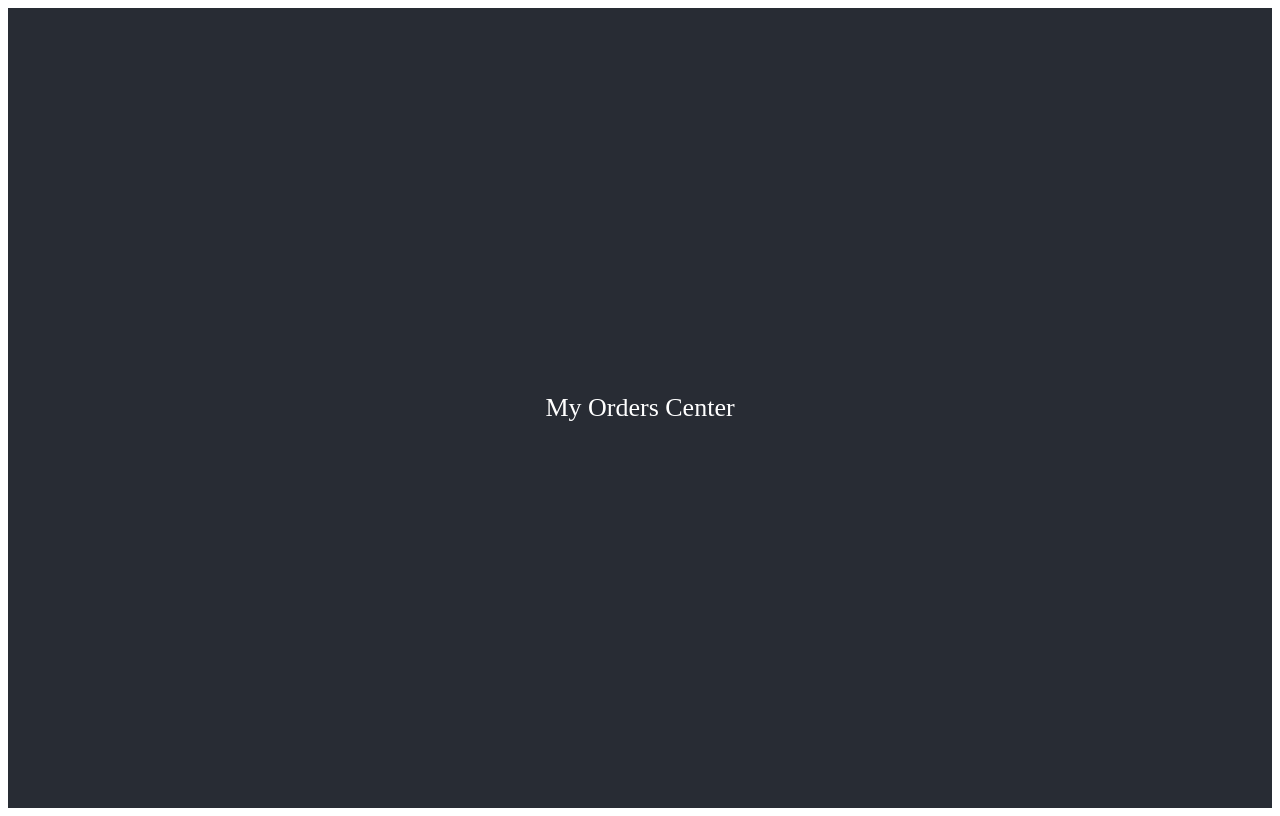
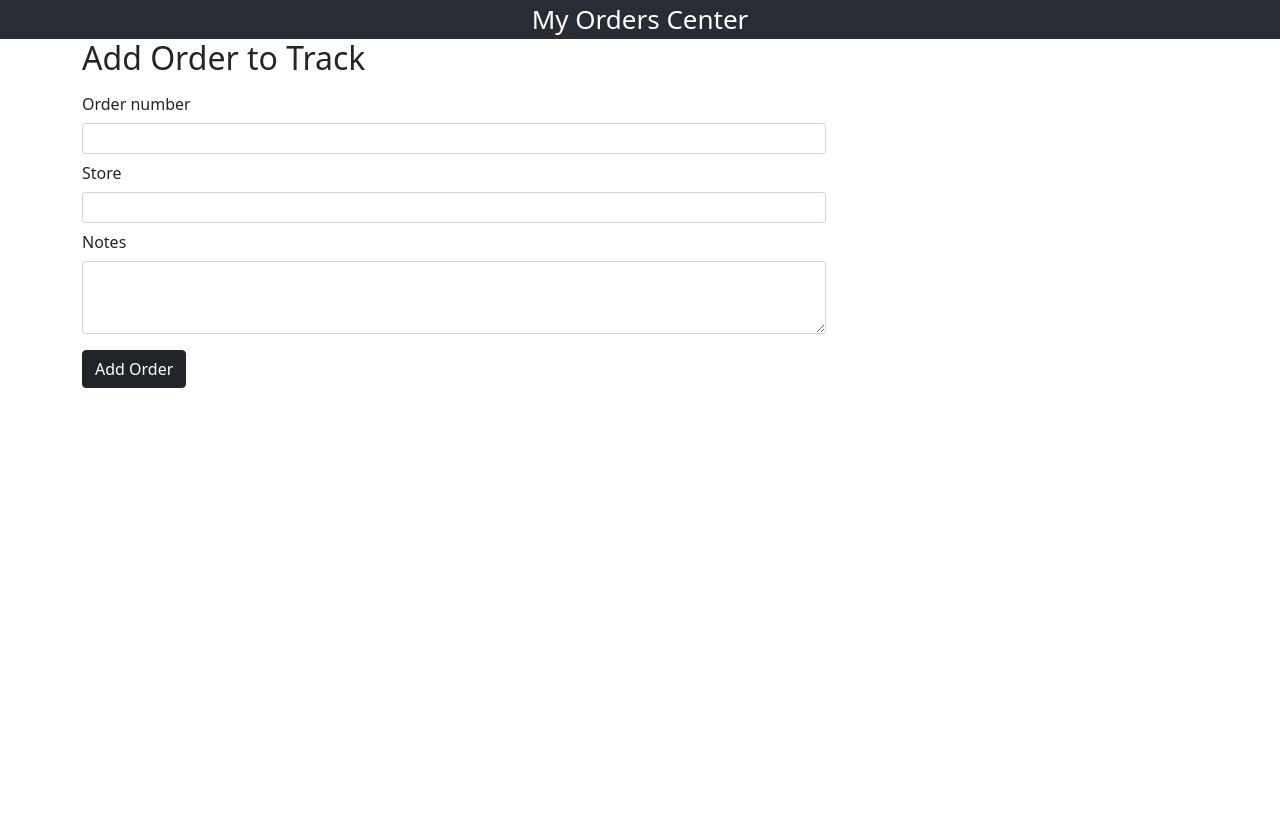
Before and after one commit to Emanao/my-orders-center-react-redux-portfolio-project, a React (Create React App) app in the folder my-orders-center-frontend/: page / in a window 1280 px wide. Built offline with nearby package versions, Linux system fonts and the light colour scheme.

Commit message:
Add order reducer, addOrder action and OrderForm component

```diff
--- a/my-orders-center-frontend/public/index.html
+++ b/my-orders-center-frontend/public/index.html
@@ -6,6 +6,7 @@
     <meta name="viewport" content="width=device-width, initial-scale=1" />
     <meta name="theme-color" content="#000000" />
     <meta name="description" content="Web site created using create-react-app" />
+    <link href="https://cdn.jsdelivr.net/npm/bootstrap@5.0.1/dist/css/bootstrap.min.css" rel="stylesheet" integrity="sha384-+0n0xVW2eSR5OomGNYDnhzAbDsOXxcvSN1TPprVMTNDbiYZCxYbOOl7+AMvyTG2x" crossorigin="anonymous">
     <title>My Orders Center React App</title>
 </head>
 
--- a/my-orders-center-frontend/src/App.css
+++ b/my-orders-center-frontend/src/App.css
@@ -2,22 +2,11 @@
     text-align: center;
 }
 
-.App-logo {
-  height: 40vmin;
-  pointer-events: none;
-}
-
-@media (prefers-reduced-motion: no-preference) {
-  .App-logo {
-    animation: App-logo-spin infinite 20s linear;
-  }
-}
-
 .App-header {
     background-color: #282c34;
-  min-height: 100vh;
+    /* min-height: 100vh; */
     display: flex;
-  flex-direction: column;
+    flex-direction: row;
     align-items: center;
     justify-content: center;
     font-size: calc(10px + 2vmin);
@@ -27,12 +16,3 @@
 .App-link {
     color: #61dafb;
 }
-
-@keyframes App-logo-spin {
-  from {
-    transform: rotate(0deg);
-  }
-  to {
-    transform: rotate(360deg);
-  }
-}
--- a/my-orders-center-frontend/src/App.js
+++ b/my-orders-center-frontend/src/App.js
@@ -1,13 +1,18 @@
 import React from 'react'
+import OrderForm from './components/OrderForm'
 import './App.css';
 
 class App extends React.Component {
     render(){
         return (
-            <div className="App">
-              <header className="App-header">
-                  My Orders Center
-              </header>
+            <div>
+                <header className="App-header">
+                    My Orders Center
+                </header>
+                <div>
+                    <OrderForm/>
+
+                </div>
             </div>
           );
     }
--- /dev/null
+++ b/my-orders-center-frontend/src/components/OrderForm.js
@@ -0,0 +1,36 @@
+import React from 'react'
+
+class OrderInput extends React.Component{
+    render(){
+        return (
+            <div class="container">
+                <h2>Add Order to Track</h2>
+                <form >
+                    <div class="form-group">
+                        <label for="order_id" class="col-form-label">Order number</label>
+                        <div class="col-sm-8">
+                        <input type="email" name="nr" class="form-control form-control-sm" id="order_id" placeholder=""/>
+                        </div>
+                    </div>
+                    <div class="form-group">
+                        <label for="site" class="col-form-label">Store</label>
+                        <div class="col-sm-8">
+                            <input type="email" name="site" class="form-control form-control-sm" id="site" placeholder=""/>
+                        </div>
+                    </div>
+                    <div class="form-group">
+                        <label for="order_notes" class="col-form-label"> Notes</label>
+                        <div class="col-sm-8">
+                            <textarea class="form-control form-control-sm" id="order_notes" rows="3"></textarea>
+                        </div>
+                    </div>
+                    <div class="form-group mt-3">
+                    <button type="submit" class="btn btn-dark">Add Order</button>
+                    </div>
+                </form>
+            </div>
+        )
+    }
+}
+
+export default OrderInput;
--- a/my-orders-center-frontend/src/reducers/orders.js
+++ b/my-orders-center-frontend/src/reducers/orders.js
@@ -1,5 +1,7 @@
-export default (state=[], action)=>{
+export default function orders (state=[], action) {
     switch(action.type){
+        case "ADD_ORDER":
+            return state.concat(action.order);
         default:
             return state
     }
```
Also changed, not shown: my-orders-center-frontend/src/actions/orders.js (added, +7 -0 lines), 2 other files (tests, documents, lock files or other folders). Lines whose indentation alone changed are shown as unchanged.
